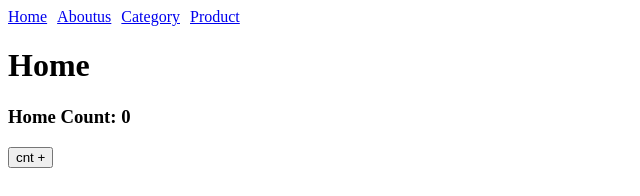
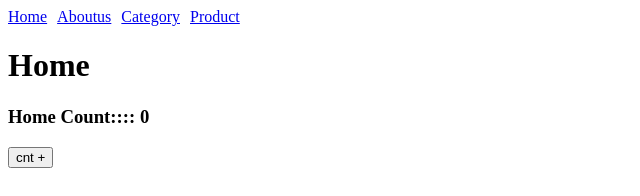
Before and after one commit to prasenjit1011/NextjsMaster16, a Next.js app: page / in a window 1280 px wide. Shown: the top 196 px of the page, without its empty margins (0-640 px from the left). Built offline with nearby package versions, Linux system fonts and the light colour scheme.

Commit message:
Redux Library

```diff
--- a/app/components/Counter.tsx
+++ b/app/components/Counter.tsx
@@ -10,7 +10,7 @@ export default function Counter({pageName = 'Home'}: {pageName: string}) {
 
   return (
     <div>
-      <h3>{pageName} Count: {count}</h3>
+      <h3>{pageName} Count:::: {count}</h3>
       <button onClick={() => dispatch(increment())}>cnt +</button>
     </div>
   );
```
